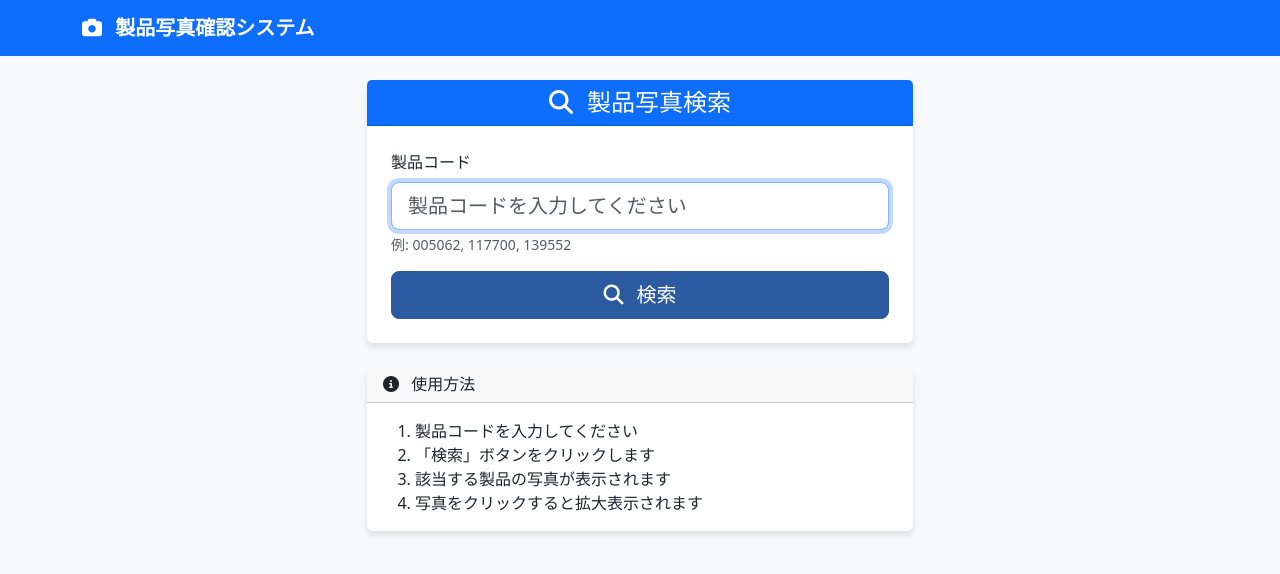
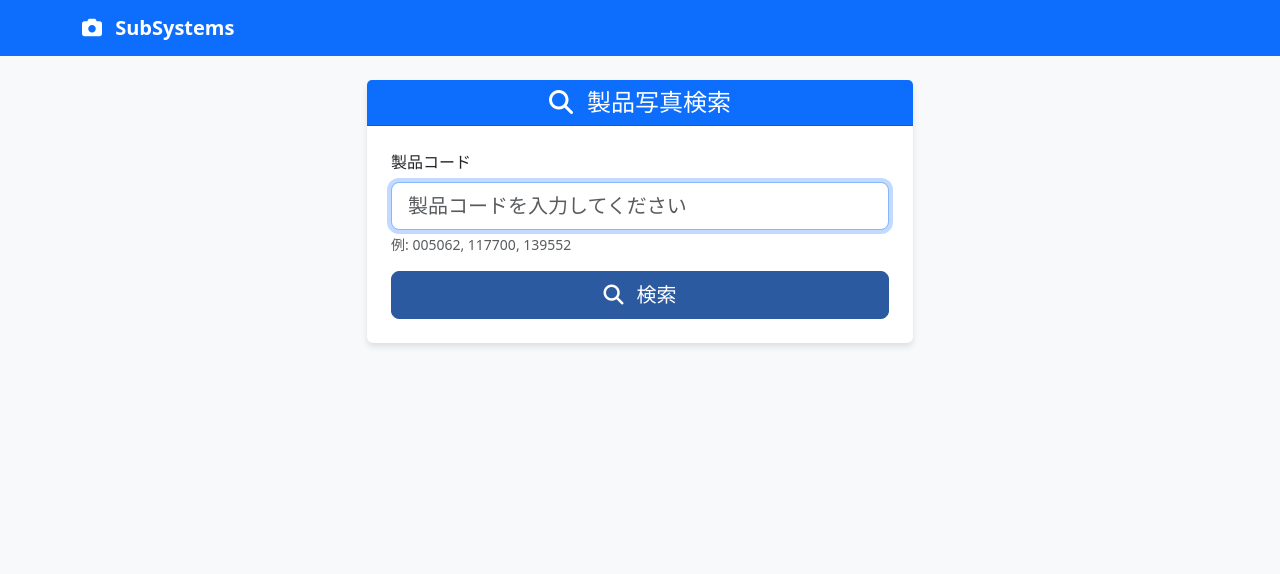
Before and after one commit to vivo-yamada/Nsystem, a Django app: page / in a window 1280 px wide. Shown: the top 574 px of the page. Run offline with Django 4.2, Linux system fonts and the light colour scheme.

Commit message:
システム名の変更、使用方法の削除

```diff
--- a/product_viewer/templates/product_viewer/base.html
+++ b/product_viewer/templates/product_viewer/base.html
@@ -3,7 +3,7 @@
 <head>
     <meta charset="UTF-8">
     <meta name="viewport" content="width=device-width, initial-scale=1.0">
-    <title>{% block title %}製品写真確認システム{% endblock %}</title>
+    <title>{% block title %}SubSystems{% endblock %}</title>
     <link href="https://cdn.jsdelivr.net/npm/bootstrap@5.3.0/dist/css/bootstrap.min.css" rel="stylesheet">
     <link href="https://cdnjs.cloudflare.com/ajax/libs/font-awesome/6.4.0/css/all.min.css" rel="stylesheet">
     <style>
@@ -79,7 +79,7 @@
         <div class="container">
             <a class="navbar-brand" href="{% url 'product_viewer:index' %}">
                 <i class="fas fa-camera me-2"></i>
-                製品写真確認システム
+                SubSystems
             </a>
         </div>
     </nav>
--- a/product_viewer/templates/product_viewer/index.html
+++ b/product_viewer/templates/product_viewer/index.html
@@ -40,24 +40,6 @@
             </div>
         </div>
 
-        <div class="mt-4">
-            <div class="card">
-                <div class="card-header">
-                    <h6 class="mb-0">
-                        <i class="fas fa-info-circle me-2"></i>
-                        使用方法
-                    </h6>
-                </div>
-                <div class="card-body">
-                    <ol class="mb-0">
-                        <li>製品コードを入力してください</li>
-                        <li>「検索」ボタンをクリックします</li>
-                        <li>該当する製品の写真が表示されます</li>
-                        <li>写真をクリックすると拡大表示されます</li>
-                    </ol>
-                </div>
-            </div>
-        </div>
     </div>
 </div>
 {% endblock %}
```
